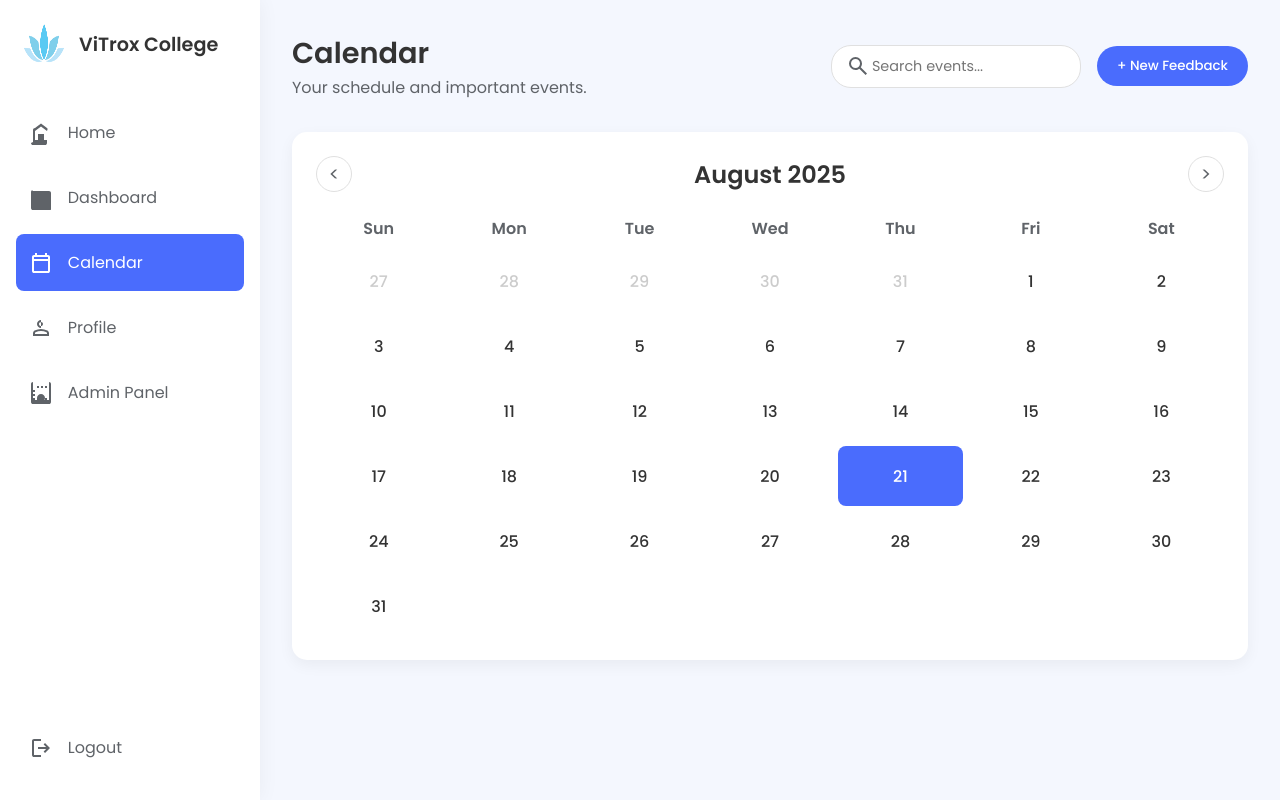
After one commit to sim696969/SEG, a PHP site: page /calendar.php in a window 1280 px wide. The commit adds this page. Run offline with PHP 8.4, Linux system fonts and the light colour scheme; the visitor is signed in with stand-in values (Sample User, id 1).

Commit message:
Add files via upload

```diff
--- /dev/null
+++ b/calendar.php
@@ -0,0 +1,88 @@
+<?php
+  session_start();
+  if (!isset($_SESSION['user_id'])) {
+      header("Location: login.php");
+      exit();
+  }
+?>
+<!DOCTYPE html>
+<html lang="en">
+<head>
+  <meta charset="UTF-8">
+  <meta name="viewport" content="width=device-width, initial-scale=1.0">
+  <title>Calendar</title>
+  <link rel="stylesheet" href="styles/dashboard.css">
+</head>
+<body>
+  <?php include 'sidebar.php'; ?>
+
+  <main>
+    <header class="dashboard-header">
+        <div class="header-left">
+            <h1>Calendar</h1>
+            <p>Your schedule and important events.</p>
+        </div>
+        <div class="header-right">
+            <div class="search-bar">
+                <input type="text" placeholder="Search events...">
+                <svg xmlns="http://www.w3.org/2000/svg" height="24px" viewBox="0 -960 960 960" width="24px" fill="#5f6368"><path d="M784-120 532-372q-30 24-69 38t-83 14q-109 0-184.5-75.5T120-580q0-109 75.5-184.5T380-840q109 0 184.5 75.5T640-580q0 44-14 83t-38 69l252 252-56 56ZM380-400q75 0 127.5-52.5T560-580q0-75-52.5-127.5T380-760q-75 0-127.5 52.5T200-580q0 75 52.5 127.5T380-400Z"/></svg>
+            </div>
+            <button id="feedbackBtn" class="new-feedback-btn">+ New Feedback</button>
+        </div>
+    </header>
+
+    <div class="calendar-container">
+        <div class="calendar-header">
+            <button id="prevMonthBtn" class="nav-btn">&lt;</button>
+            <h2 id="monthYear"></h2>
+            <button id="nextMonthBtn" class="nav-btn">&gt;</button>
+        </div>
+        <div class="calendar-weekdays">
+            <div>Sun</div>
+            <div>Mon</div>
+            <div>Tue</div>
+            <div>Wed</div>
+            <div>Thu</div>
+            <div>Fri</div>
+            <div>Sat</div>
+        </div>
+        <div class="calendar-grid" id="calendarGrid"></div>
+    </div>
+
+    <!-- Feedback Modal -->
+    <div id="feedbackModal" class="modal">
+      <div class="modal-content">
+        <span class="close-btn">&times;</span>
+        <h2>Submit Your Feedback</h2>
+        <form id="feedbackForm" action="student_dashboard.php" method="post">
+           <div class="form-group">
+               <label for="category">Category:</label>
+               <select name="category" id="category" required>
+                   <option value="" disabled selected>Select a category</option>
+                   <option value="Academics">Academics</option>
+                   <option value="Facilities">Facilities</option>
+                   <option value="Student Life">Student Life</option>
+                   <option value="Other">Other</option>
+               </select>
+           </div>
+           <div class="form-group star-rating">
+                <label>Your Rating:</label>
+                <div class="stars">
+                    <span class="star" data-value="1">&#9733;</span>
+                    <span class="star" data-value="2">&#9733;</span>
+                    <span class="star" data-value="3">&#9733;</span>
+                    <span class="star" data-value="4">&#9733;</span>
+                    <span class="star" data-value="5">&#9733;</span>
+                </div>
+           </div>
+           <input type="hidden" name="rating" id="ratingInput" value="0">
+           <textarea name="feedback" placeholder="Tell us what you think..." required></textarea>
+           <button type="submit" class="btn-submit">Submit Feedback</button>
+        </form>
+      </div>
+    </div>
+  </main>
+<script src="script/calendar.js" defer></script>
+<script src="script/dashboard.js" defer></script>
+</body>
+</html>
--- a/logout.php
+++ b/logout.php
@@ -1,7 +1,11 @@
 <?php
+// This script securely ends the user's session.
 session_start();
+// Unset all session variables.
 session_unset();
+// Destroy the session completely.
 session_destroy();
+// Redirect to the login page.
 header("Location: login.php");
 exit();
 ?>
--- /dev/null
+++ b/script/calendar.js
@@ -0,0 +1,55 @@
+document.addEventListener('DOMContentLoaded', () => {
+    const monthYearEl = document.getElementById('monthYear');
+    const calendarGrid = document.getElementById('calendarGrid');
+    const prevMonthBtn = document.getElementById('prevMonthBtn');
+    const nextMonthBtn = document.getElementById('nextMonthBtn');
+
+    let currentDate = new Date();
+
+    const renderCalendar = () => {
+        const month = currentDate.getMonth();
+        const year = currentDate.getFullYear();
+
+        monthYearEl.textContent = `${currentDate.toLocaleString('default', { month: 'long' })} ${year}`;
+
+        const firstDayOfMonth = new Date(year, month, 1).getDay();
+        const lastDateOfMonth = new Date(year, month + 1, 0).getDate();
+        const lastDateOfPrevMonth = new Date(year, month, 0).getDate();
+
+        calendarGrid.innerHTML = '';
+
+        // Add days from the previous month
+        for (let i = firstDayOfMonth; i > 0; i--) {
+            const dayEl = document.createElement('div');
+            dayEl.classList.add('day', 'prev-month');
+            dayEl.textContent = lastDateOfPrevMonth - i + 1;
+            calendarGrid.appendChild(dayEl);
+        }
+
+        // Add days of the current month
+        for (let i = 1; i <= lastDateOfMonth; i++) {
+            const dayEl = document.createElement('div');
+            dayEl.classList.add('day');
+            dayEl.textContent = i;
+
+            // Highlight today's date
+            const today = new Date();
+            if (i === today.getDate() && month === today.getMonth() && year === today.getFullYear()) {
+                dayEl.classList.add('today');
+            }
+            calendarGrid.appendChild(dayEl);
+        }
+    };
+
+    prevMonthBtn.addEventListener('click', () => {
+        currentDate.setMonth(currentDate.getMonth() - 1);
+        renderCalendar();
+    });
+
+    nextMonthBtn.addEventListener('click', () => {
+        currentDate.setMonth(currentDate.getMonth() + 1);
+        renderCalendar();
+    });
+
+    renderCalendar();
+});
--- a/student_dashboard.php
+++ b/student_dashboard.php
@@ -145,6 +145,7 @@
         </div>
     </div>
 
+    <!-- Feedback Modal -->
     <div id="feedbackModal" class="modal">
       <div class="modal-content">
         <span class="close-btn">&times;</span>
--- a/styles/dashboard.css
+++ b/styles/dashboard.css
@@ -163,3 +163,190 @@ main {
 .resolve-btn:hover {
     background-color: #0b7dda;
 }
+.calendar-container {
+    background-color: var(--main-color);
+    padding: 1.5rem;
+    border-radius: 15px;
+    box-shadow: var(--card-shadow);
+    margin-top: 2rem;
+}
+
+.calendar-header {
+    display: flex;
+    justify-content: space-between;
+    align-items: center;
+    margin-bottom: 1.5rem;
+}
+
+.calendar-header h2 {
+    font-size: 1.5rem;
+    font-weight: 600;
+    color: var(--text-color);
+}
+
+.nav-btn {
+    background: none;
+    border: 1px solid #e0e0e0;
+    border-radius: 50%;
+    width: 36px;
+    height: 36px;
+    cursor: pointer;
+    font-size: 1.2rem;
+    color: var(--secondary-text-color);
+    transition: background-color 0.3s, color 0.3s;
+}
+
+.nav-btn:hover {
+    background-color: var(--primary-accent);
+    color: white;
+    border-color: var(--primary-accent);
+}
+
+.calendar-weekdays, .calendar-grid {
+    display: grid;
+    grid-template-columns: repeat(7, 1fr);
+    gap: 5px;
+}
+
+.calendar-weekdays div {
+    text-align: center;
+    font-weight: 600;
+    color: var(--secondary-text-color);
+    padding-bottom: 10px;
+}
+
+.calendar-grid .day {
+    display: flex;
+    justify-content: center;
+    align-items: center;
+    height: 60px;
+    border-radius: 8px;
+    font-weight: 500;
+    transition: background-color 0.3s;
+}
+
+.calendar-grid .day:hover {
+    background-color: #f0f4ff;
+    cursor: pointer;
+}
+
+.calendar-grid .prev-month, .calendar-grid .next-month {
+    color: #ccc;
+}
+
+.calendar-grid .today {
+    background-color: var(--primary-accent);
+    color: white;
+}
+
+.profile-container {
+    display: grid;
+    grid-template-columns: 1fr 2fr; /* Profile card takes 1/3, history takes 2/3 */
+    gap: 1.5rem;
+    margin-top: 2rem;
+}
+
+.profile-card {
+    background-color: var(--main-color);
+    padding: 2rem;
+    border-radius: 15px;
+    box-shadow: var(--card-shadow);
+    text-align: center;
+    height: fit-content; /* Makes the card only as tall as its content */
+}
+
+.profile-avatar {
+    width: 100px;
+    height: 100px;
+    border-radius: 50%;
+    background-color: var(--primary-accent);
+    color: white;
+    display: flex;
+    justify-content: center;
+    align-items: center;
+    font-size: 3rem;
+    font-weight: 600;
+    margin: 0 auto 1rem auto;
+}
+
+.profile-info h2 {
+    font-size: 1.5rem;
+    margin-bottom: 0.25rem;
+}
+
+.profile-info p {
+    color: var(--secondary-text-color);
+    margin-bottom: 1rem;
+}
+
+.profile-info span {
+    font-size: 0.9rem;
+    color: var(--secondary-text-color);
+    background-color: #f0f4ff;
+    padding: 5px 10px;
+    border-radius: 5px;
+}
+
+.feedback-history {
+    background-color: var(--main-color);
+    padding: 1.5rem;
+    border-radius: 15px;
+    box-shadow: var(--card-shadow);
+}
+
+.feedback-history h2 {
+    font-size: 1.2rem;
+    margin-bottom: 1rem;
+}
+
+.no-feedback {
+    text-align: center;
+    padding: 2rem;
+    color: var(--secondary-text-color);
+}
+
+.admin-table-container {
+    background-color: #fff;
+    padding: 20px;
+    border-radius: 15px;
+    box-shadow: 0 4px 12px rgba(0,0,0,0.08);
+    margin-top: 2rem;
+}
+.admin-table-container h2 {
+    color: #333;
+    margin-bottom: 15px;
+    font-size: 1.4rem;
+}
+.feedback-table {
+    width: 100%;
+    border-collapse: collapse;
+    color: #333;
+}
+.feedback-table th, .feedback-table td {
+    padding: 12px 15px;
+    border-bottom: 1px solid #eee;
+    text-align: left;
+    vertical-align: middle;
+}
+.feedback-table th {
+    font-weight: 600;
+    font-size: 14px;
+    background-color: #f9fafb;
+}
+.feedback-table tbody tr:hover {
+    background-color: #f9f9f9;
+}
+.resolve-btn {
+    background-color: #2196F3;
+    color: white;
+    border: none;
+    padding: 8px 12px;
+    border-radius: 5px;
+    cursor: pointer;
+    font-size: 12px;
+    font-weight: 500;
+    transition: background-color 0.2s;
+}
+.resolve-btn:hover {
+    background-color: #0b7dda;
+}
```
Also changed, not shown: admin_dashboard.php (+5 -3 lines), api/database.php (+7 -5 lines), login.php (+8 -8 lines), profile.php (+35 -16 lines), register.php (+4 -4 lines), sidebar.php (+3 -6 lines).
